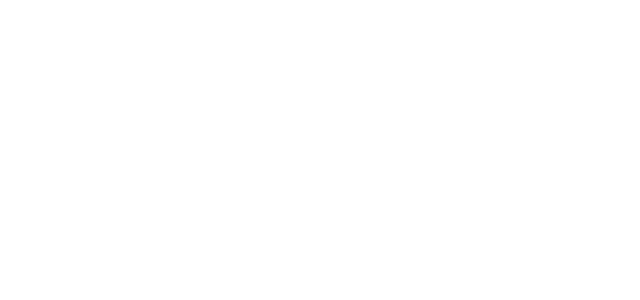
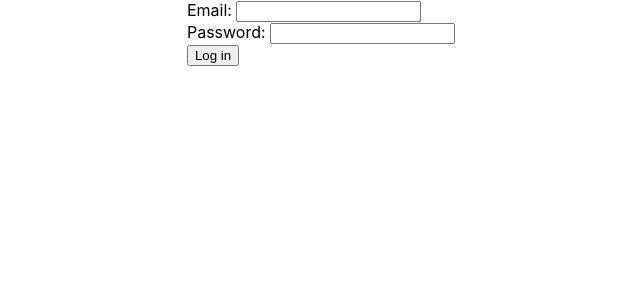
Before and after one commit to raslankiwan/products, a React (Create React App) app: page /Add in a window 1280 px wide. Shown: the top 300 px of the page, without its empty margins (319-959 px from the left). Built offline with nearby package versions, Linux system fonts and the light colour scheme.

Commit message:
Router fix

```diff
--- a/src/App.js
+++ b/src/App.js
@@ -3,7 +3,6 @@
 import './App.css';
 import LoginForm from './components/LoginForm';
 import Homepage from './components/Homepage';
-import { PrivateRoute } from './components/PrivateRoute';
 
 class App extends React.Component {
 
@@ -16,8 +15,8 @@
   render() {
     return (
       <Router>
-          <PrivateRoute exact path="/" component={Homepage} />
-          <Route path="/login" component={LoginForm} />
+          <Route exact path="/home" component={Homepage} />
+          <Route path="/" component={LoginForm} />
       </Router>
     );
   }
--- a/src/components/LoginForm.js
+++ b/src/components/LoginForm.js
@@ -33,7 +33,7 @@
             .then(json => {
                 if (json.status === 'Success') {
                     localStorage.setItem('user', JSON.stringify({email, password}));
-                    let path = `/`
+                    let path = `/home`
                     this.props.history.push(path);
                 } else {
                     this.setState({authErr: true})
--- a/src/components/PrivateRoute.js
+++ /dev/null
@@ -1,11 +0,0 @@
-import React from 'react'
-import { Route, Redirect } from 'react-router-dom'
-
-export const PrivateRoute = ({ component: Component, ...rest}) => (
-    <Route {...rest} render={props => (
-            localStorage.getItem('user')
-            ? <Component {...props}/>
-            : <Redirect to={{pathname: '/login', state: {from: props.location} }} />
-        )}
-    />
-)
```
